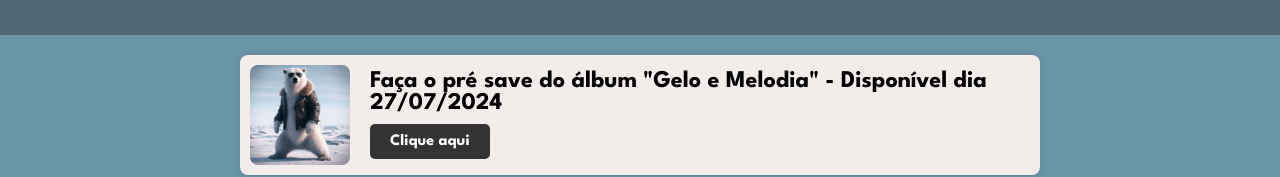
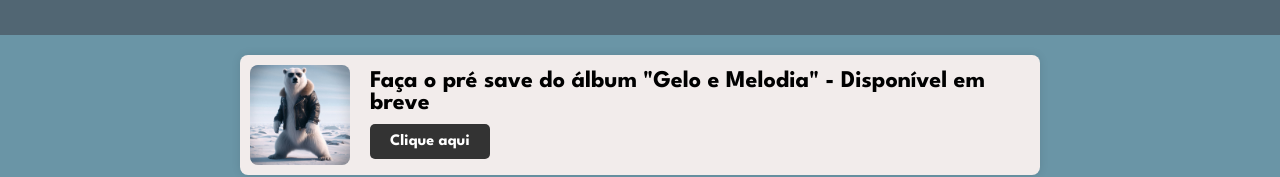
Before and after one commit to crssbona/Site-artista-ia, a plain HTML site: page index.html in a window 1280 px wide. Shown: the part 231-408 px from the top of the page. Drawn offline with Linux system fonts and the light colour scheme.

Commit message:
Correção

```diff
--- a/index.html
+++ b/index.html
@@ -32,7 +32,7 @@
         <div class="music-item">
             <img src="./Capas de musica/Capa gelo e melodia.jpg" alt="Capa do álbum gelo e melodia" class="cover">
             <div class="music-info">
-                <h2>Faça o pré save do álbum "Gelo e Melodia" - Disponível dia 27/07/2024</h2>
+                <h2>Faça o pré save do álbum "Gelo e Melodia" - Disponível em breve</h2>
                 <a href="https://musicpro.live/s/1963629025696" class="button" target="_blank">Clique aqui</a>
             </div>
         </div>
```
